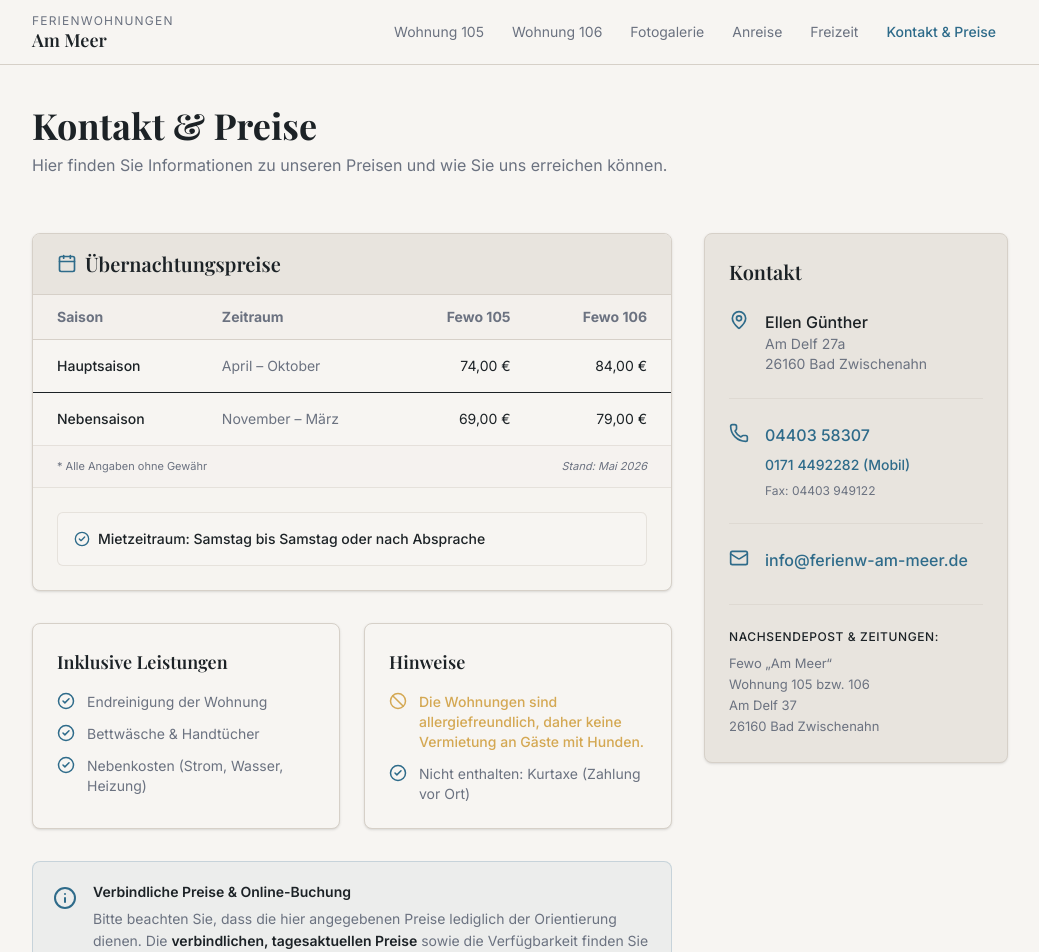
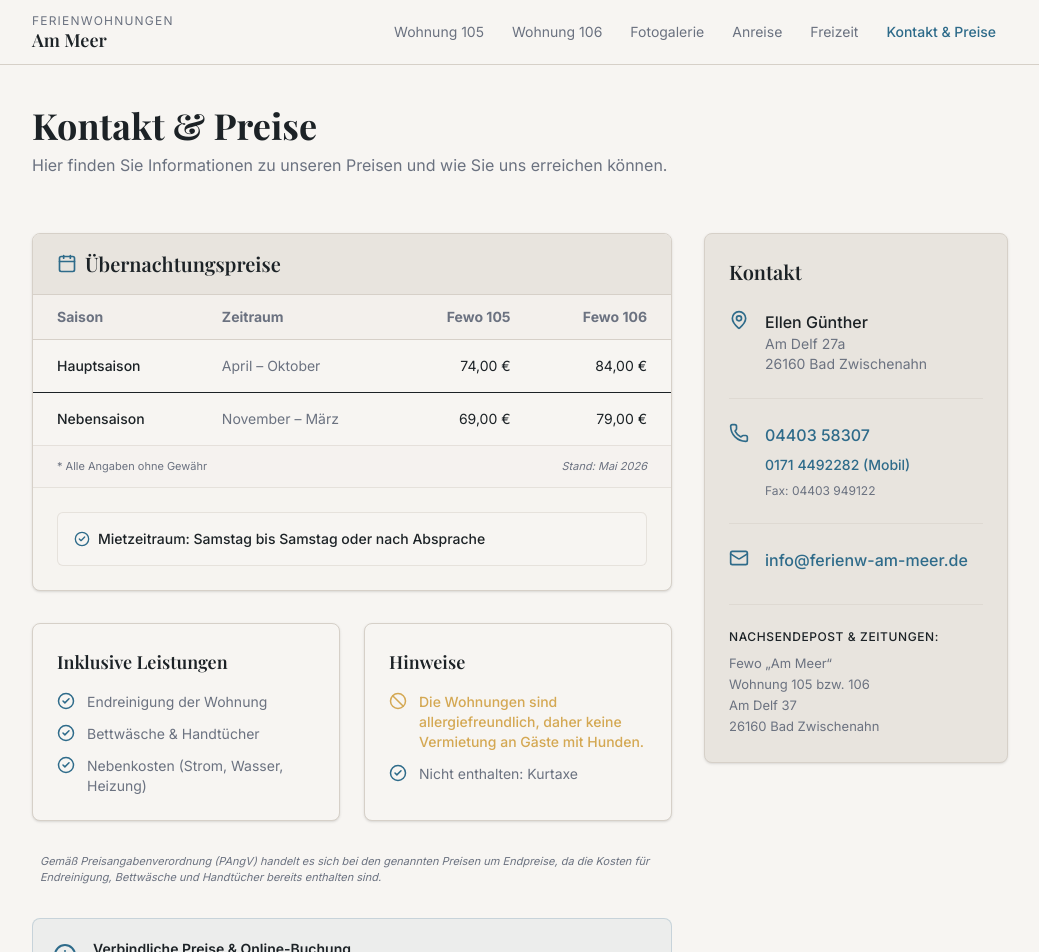
Before and after one commit to chrisb09/github-page.ferienw-am-meer.de, a Next.js app: page /ferienw-preview/kontakt in a window 1280 px wide. Shown: the top 952 px of the page, without its empty margins (120-1159 px from the left). Built offline with nearby package versions, Linux system fonts and the light colour scheme; a web font is replaced by a local one.

Commit message:
fix: refine pricing notes and remove unconfirmed tourist tax details
- Remove '(Zahlung vor Ort)' from Kurtaxe to match legacy site
- Add note about 'Endpreise' according to PAngV (Price Indication Ordinance)
- Ensures all mandatory fees are clearly inclusive

```diff
--- a/app/kontakt/page.tsx
+++ b/app/kontakt/page.tsx
@@ -134,11 +134,16 @@ export default function KontaktPage() {
                   </li>
                   <li className="flex gap-3 text-sm text-muted-foreground">
                     <CheckCircle2 className="text-primary shrink-0" size={18} />
-                    <span>Nicht enthalten: Kurtaxe (Zahlung vor Ort)</span>
+                    <span>Nicht enthalten: Kurtaxe</span>
                   </li>
                 </ul>
               </div>
             </div>
+
+            <p className="text-[11px] text-muted-foreground italic px-2">
+              Gemäß Preisangabenverordnung (PAngV) handelt es sich bei den genannten Preisen um Endpreise,
+              da die Kosten für Endreinigung, Bettwäsche und Handtücher bereits enthalten sind.
+            </p>
 
             {/* External Info */}
             <div className="p-5 rounded-lg border border-primary/20 bg-primary/5 flex items-start gap-4">
```
